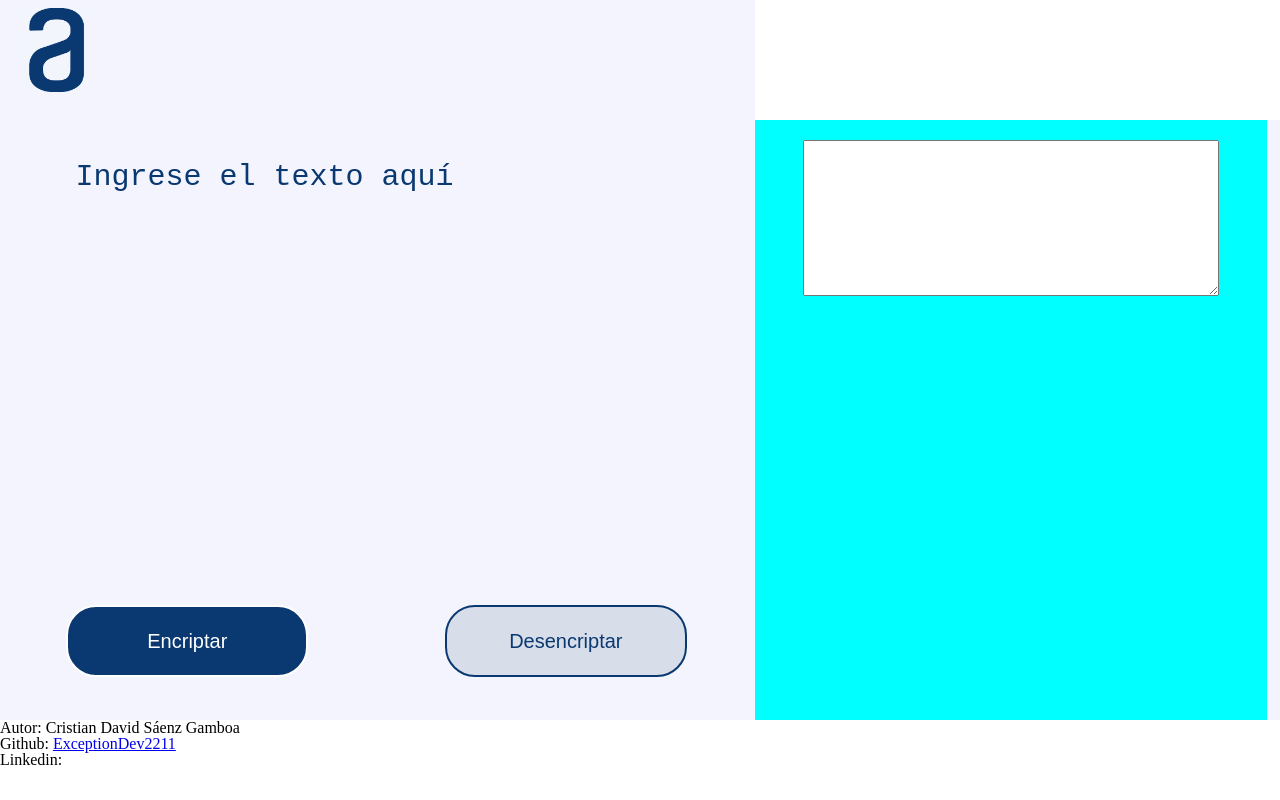
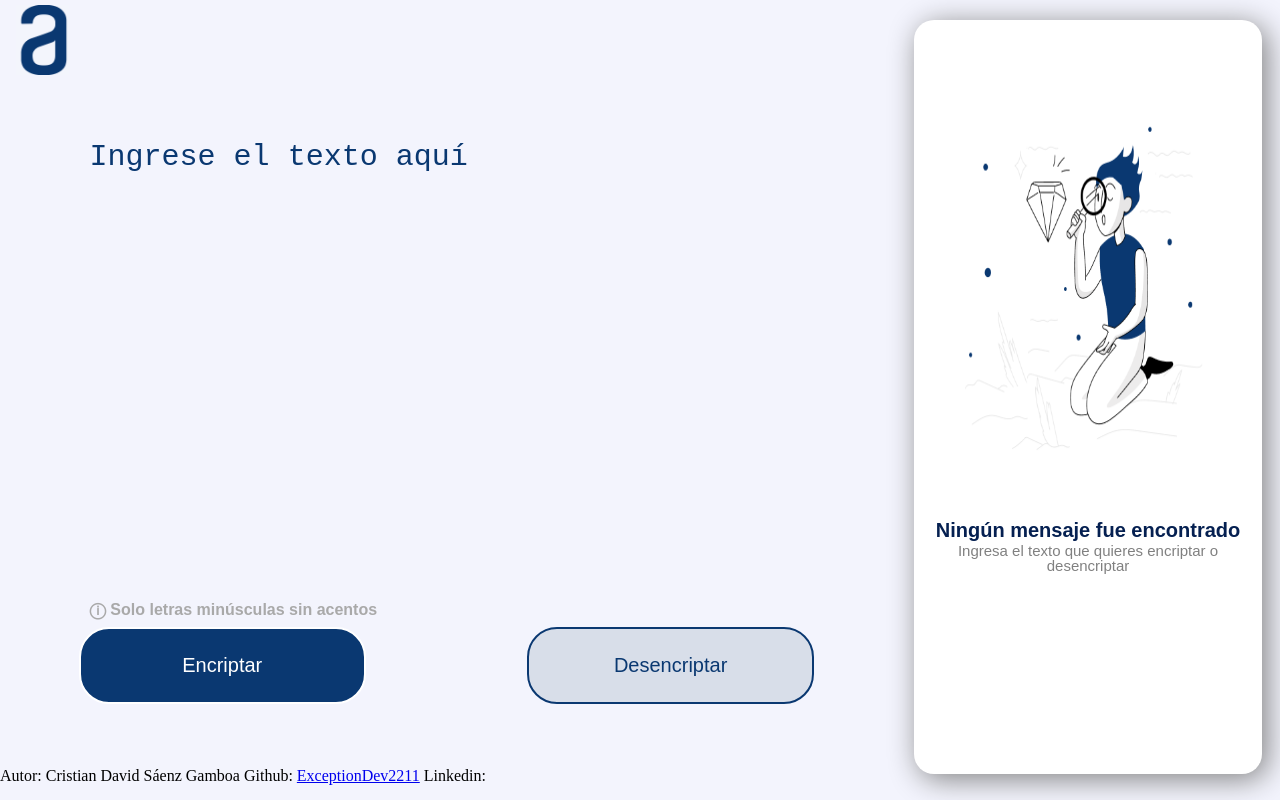
Before and after one commit to ExceptionDev2211/Challenge-Encriptador-Alura, a plain HTML site: page index.html in a window 1280 px wide. Drawn offline with Linux system fonts and the light colour scheme.

Commit message:
nuevas funcionalidades y mejora de interfaz

```diff
--- a/app.js
+++ b/app.js
@@ -1,17 +1,17 @@
 
 const values = {
-    a : 'ai',
-    e : 'enter',
-    i : 'imes',
-    o : 'ober',
-    u : 'ufat'
+    a: 'ai',
+    e: 'enter',
+    i: 'imes',
+    o: 'ober',
+    u: 'ufat'
 }
 
 
 function encrypt() {
     var message = document.getElementById('message').value;
     var encryptedMessage = "";
-
+    if (message != "") {
         for (var character of message) {
             if (character in values) {
                 encryptedMessage = encryptedMessage.concat(values[character]);
@@ -19,16 +19,47 @@ function encrypt() {
                 encryptedMessage = encryptedMessage.concat(character);
             }
         }
-    var encryptedArea = document.getElementById('encrypted');
+        var encryptedArea = document.getElementById('textEncrypted');
         encryptedArea.value = encryptedMessage;
-
+        showText();
+    }
 }
 
-function decrypt(){
+function decrypt() {
     let encryptedMessage = document.getElementById('message').value;
     let message = '';
 
-    for (let caracter of encryptedMessage){
+    for (let caracter of encryptedMessage) {
 
     }
 }
+function showText() {
+    let image = document.querySelector('#imagenLupa');
+    let paragraph = document.querySelector('.encryptParagraph');
+    let paragraph2 = document.querySelector('.encryptParagraph2');
+    let textEncrypted = document.querySelector('#textEncrypted');
+    let button = document.querySelector('.copy');
+    if (textEncrypted.style.display === 'none') {
+        textEncrypted.style.display = 'inline-block';
+        image.style.display = 'none';
+        paragraph.style.display = 'none';
+        paragraph2.style.display = 'none';
+        button.style.display = 'inline-block'
+    }
+
+}
+function copyText() {
+    try {
+        let text = document.getElementById('textEncrypted');
+        text.select();
+        navigator.clipboard.writeText(text.value)
+            .then(() => {
+                alert('¡Texto copiado al portapapeles!');
+            })
+            .catch(err => {
+                alert('Error al intentar copiar el texto: ' + err);
+            });
+    } catch (error) {
+        console.error('Error al intentar copiar el texto: ', error);
+    }
+}
--- a/index.html
+++ b/index.html
@@ -9,18 +9,27 @@
     <script src="app.js"></script>
 </head>
 <body>
-    <header>
-        <img src="imágenes/logo.png" alt="logo de alura">
-    </header>
+
     <main>
 
         <div class="text">
+            <div class="logo">
+                <img src="imágenes/logo.png" alt="logo de alura">
+            </div>
             <textarea name="message" id="message" cols="30" rows="10" placeholder="Ingrese el texto aquí"></textarea>
+            <p> &#9432; Solo letras minúsculas sin acentos</p>
             <button onclick="encrypt()">Encriptar</button>
             <button onclick="encrypt()">Desencriptar</button>
         </div>
         <div class="encrypt">
-            <textarea name="encrypted" id="encrypted" cols="30" rows="10"></textarea>
+            <div name="encrypted" id="encrypted" cols="30" rows="10">
+                <img src="imágenes/imagen.png" alt="Imágen de persona con una lupa" id="imagenLupa">
+                <p class="encryptParagraph">Ningún mensaje fue encontrado</p>
+                <p class="encryptParagraph2">Ingresa el texto que quieres encriptar o  desencriptar</p>
+                <textarea name="textEncrypted" id="textEncrypted" cols="30" rows="10" style="display: none;" readonly></textarea>
+                <button class="copy" style="display: none;" onclick="copyText()">Copiar</button>
+            </div>
+
         </div>
     </main>
     <footer>
--- a/style.css
+++ b/style.css
@@ -1,10 +1,10 @@
-header{
+.logo{
     width: 59%;
-    height: 15vh;
+    height: 13%;
     background-color: #f3f4fd;
     align-self: baseline;
 }
-header img{
+.logo img{
     height: 70%;
     margin-left: 3%;
     margin-top: 1%;
@@ -12,17 +12,23 @@ header img{
 
 main{
     width: 100%;
-    height: 75vh;
+    height: 96vh;
     display: flex;
     background-color: #f3f4fd;
 
 }
 .text{
     display: inline-block;
-    width: 59%;
+    width: 70%;
     margin: none;
     height: 100%;
 
+}
+.text p{
+    font-family: Arial, Helvetica, sans-serif;
+    font-weight: bold;
+    margin-left: 10%;
+    color: darkgray;
 }
 #message::placeholder{
 color: #0a3871;
@@ -31,18 +37,19 @@ color: #0a3871;
     margin: 20px auto;
     display: block;
     width: 80%;
-    height: 65%;
+    height: 55%;
     border: none;
     padding: 20px;
     font-size:30px;
     resize: none;
     background-color: #f3f4fd;
+    outline: none;
 
 }
 main button{
-    height: 12%;
+    height: 10%;
     width: 32%;
-    margin: 2% 8.8%;
+    margin: 1% 8.8%;
     border-radius: 30px;
     background-color: #0a3871;
     cursor: pointer;
@@ -51,7 +58,7 @@ main button{
     border: 2px solid;
     font-size: 20px;
 }
-main :nth-child(3){
+main :nth-child(5){
     border-radius: 30px;
     background-color: #d8dee9;
     color: #0a3871;
@@ -63,8 +70,7 @@ main :nth-child(3){
     display: inline-block;
     vertical-align: top;
     position: static;
-    width: 40%;
-    background-color: aqua;
+    width: 30%;
     height: 100%;
 
 
@@ -73,10 +79,62 @@ main :nth-child(3){
     margin: 20px auto;
     width: 80%;
     display: block;
+    height: 93%;
+    border-radius: 20px;
+    padding: 20px;
+    font-size: 20px;
+    border: none;
+    box-shadow: 5px 5px 30px gray;
+    resize: none;
+    position: static;
+    background-color: white;
+
+}
+#encrypted img{
+    display: flex;
+    width: 80%;
+    height: 50%;
+    margin: 20% auto;
+
+
+}
+#encrypted :nth-child(2){
+    font-family: Arial, Helvetica, sans-serif;
+    font-size: 20px;
+    font-weight: bold;
+    margin: 1% auto;
+    color: #052051;
+    text-align: center;
+}
+#encrypted :nth-child(3){
+    font-family: Arial, Helvetica, sans-serif;
+    font-size: 15px;
+    margin: 1% auto;
+    color: gray;
+    text-align: center;
+}
+#textEncrypted{
+    display: block;
+    resize: none;
+    width: 97%;
+    height: 81%;
+    border: none;
+    font-size: 20px;
+    outline: none;
+    cursor: auto;
+
+}
+.copy{
+    width: 80%;
+    background-color: white;
 
 }
 footer{
     width: 100%;
+    height: 4vh;
+    background: #f3f4fd;
+}
+footer p {
+    display: inline;
 
-    height: 10vh;
 }
```
Also changed, not shown: imágenes/imagen.png (added). Lines whose indentation alone changed are shown as unchanged.
